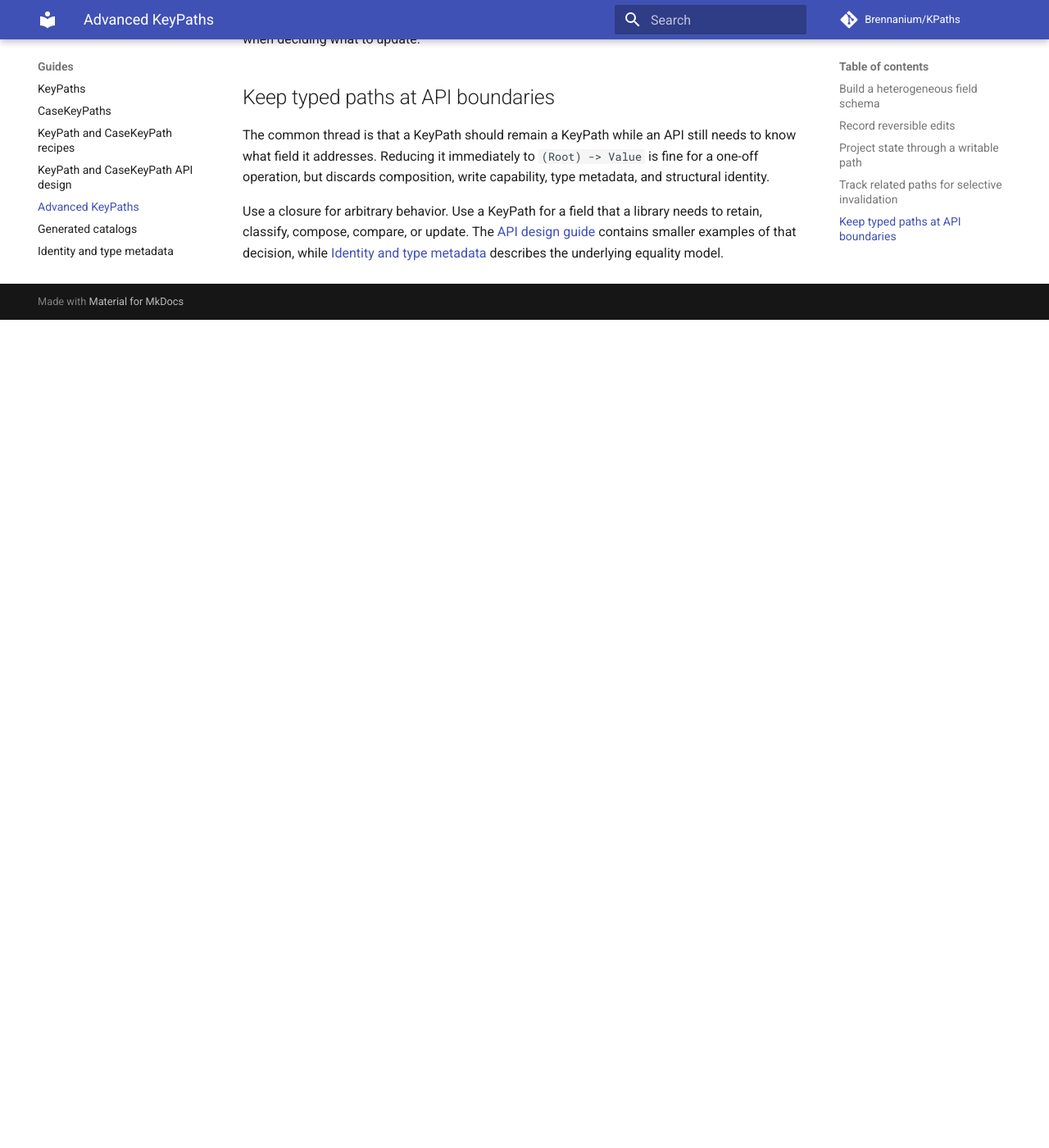
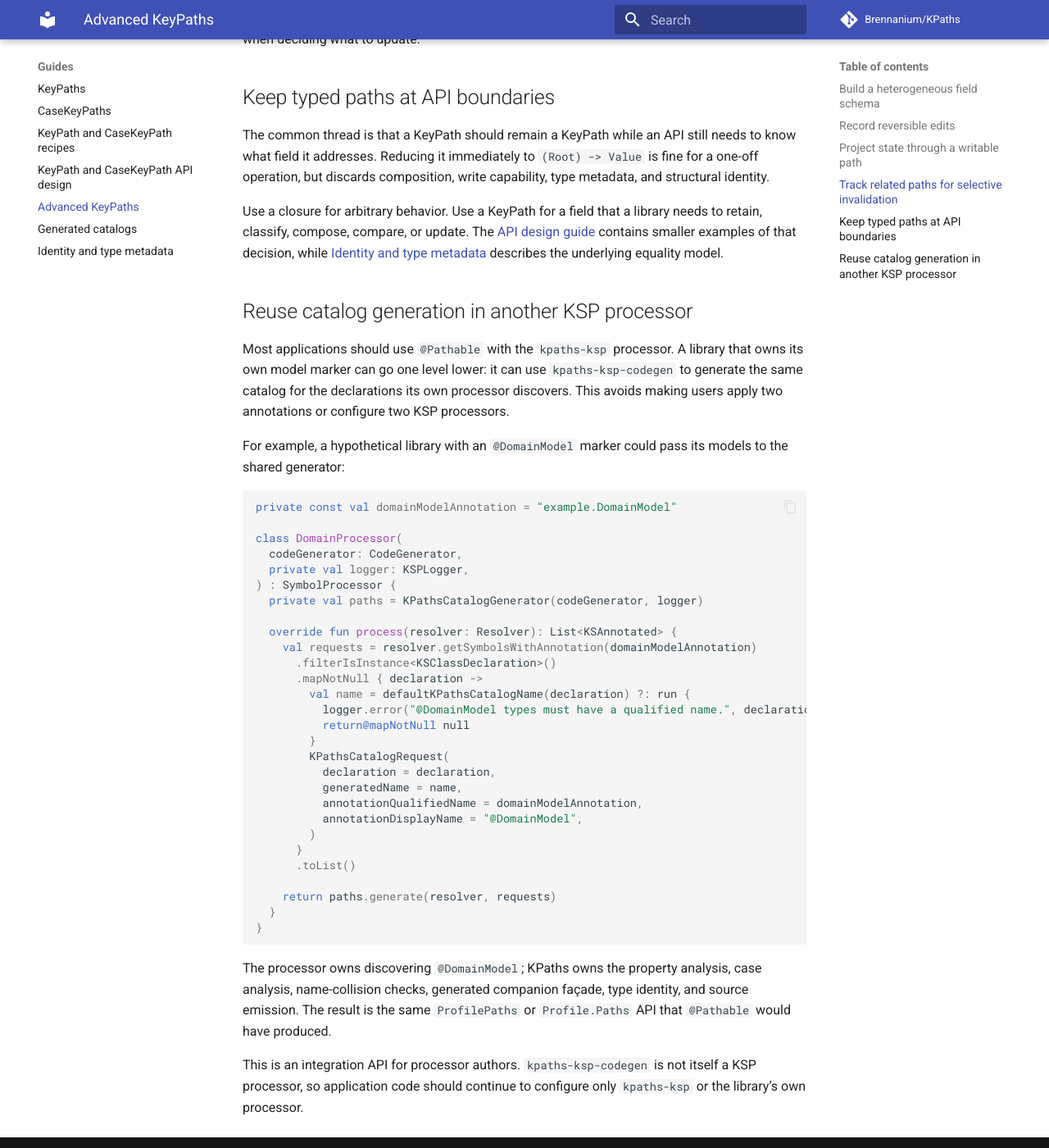
Before and after one commit to Brennanium/KPaths, an MkDocs documentation site: the page built from docs/advanced-paths.md, in a window 1280 px wide and 1400 px high, scrolled down 3727 px. Shown: the whole window at 82% size. Built offline with MkDocs 1.6.1 and Material for MkDocs 9.7.7, drawn with Linux system fonts in a browser that asks for light colours; comment, search, counter and statistics services are not loaded; before the commit the page ends 4117 px from its top, so only the background shows below that.

Commit message:
Document shared KSP catalog generation

````diff
--- a/docs/advanced-paths.md
+++ b/docs/advanced-paths.md
@@ -187,3 +187,52 @@ Use a closure for arbitrary behavior. Use a KeyPath for a field that a library n
 classify, compose, compare, or update. The [API design guide](route-aware-apis.md) contains smaller
 examples of that decision, while [Identity and type metadata](identity.md) describes the underlying
 equality model.
+
+## Reuse catalog generation in another KSP processor
+
+Most applications should use `@Pathable` with the `kpaths-ksp` processor. A library that owns its
+own model marker can go one level lower: it can use `kpaths-ksp-codegen` to generate the same
+catalog for the declarations its own processor discovers. This avoids making users apply two
+annotations or configure two KSP processors.
+
+For example, a hypothetical library with an `@DomainModel` marker could pass its models to the
+shared generator:
+
+```kotlin
+private const val domainModelAnnotation = "example.DomainModel"
+
+class DomainProcessor(
+  codeGenerator: CodeGenerator,
+  private val logger: KSPLogger,
+) : SymbolProcessor {
+  private val paths = KPathsCatalogGenerator(codeGenerator, logger)
+
+  override fun process(resolver: Resolver): List<KSAnnotated> {
+    val requests = resolver.getSymbolsWithAnnotation(domainModelAnnotation)
+      .filterIsInstance<KSClassDeclaration>()
+      .mapNotNull { declaration ->
+        val name = defaultKPathsCatalogName(declaration) ?: run {
+          logger.error("@DomainModel types must have a qualified name.", declaration)
+          return@mapNotNull null
+        }
+        KPathsCatalogRequest(
+          declaration = declaration,
+          generatedName = name,
+          annotationQualifiedName = domainModelAnnotation,
+          annotationDisplayName = "@DomainModel",
+        )
+      }
+      .toList()
+
+    return paths.generate(resolver, requests)
+  }
+}
+```
+
+The processor owns discovering `@DomainModel`; KPaths owns the property analysis, case analysis,
+name-collision checks, generated companion façade, type identity, and source emission. The result
+is the same `ProfilePaths` or `Profile.Paths` API that `@Pathable` would have produced.
+
+This is an integration API for processor authors. `kpaths-ksp-codegen` is not itself a KSP
+processor, so application code should continue to configure only `kpaths-ksp` or the library’s
+own processor.
````
